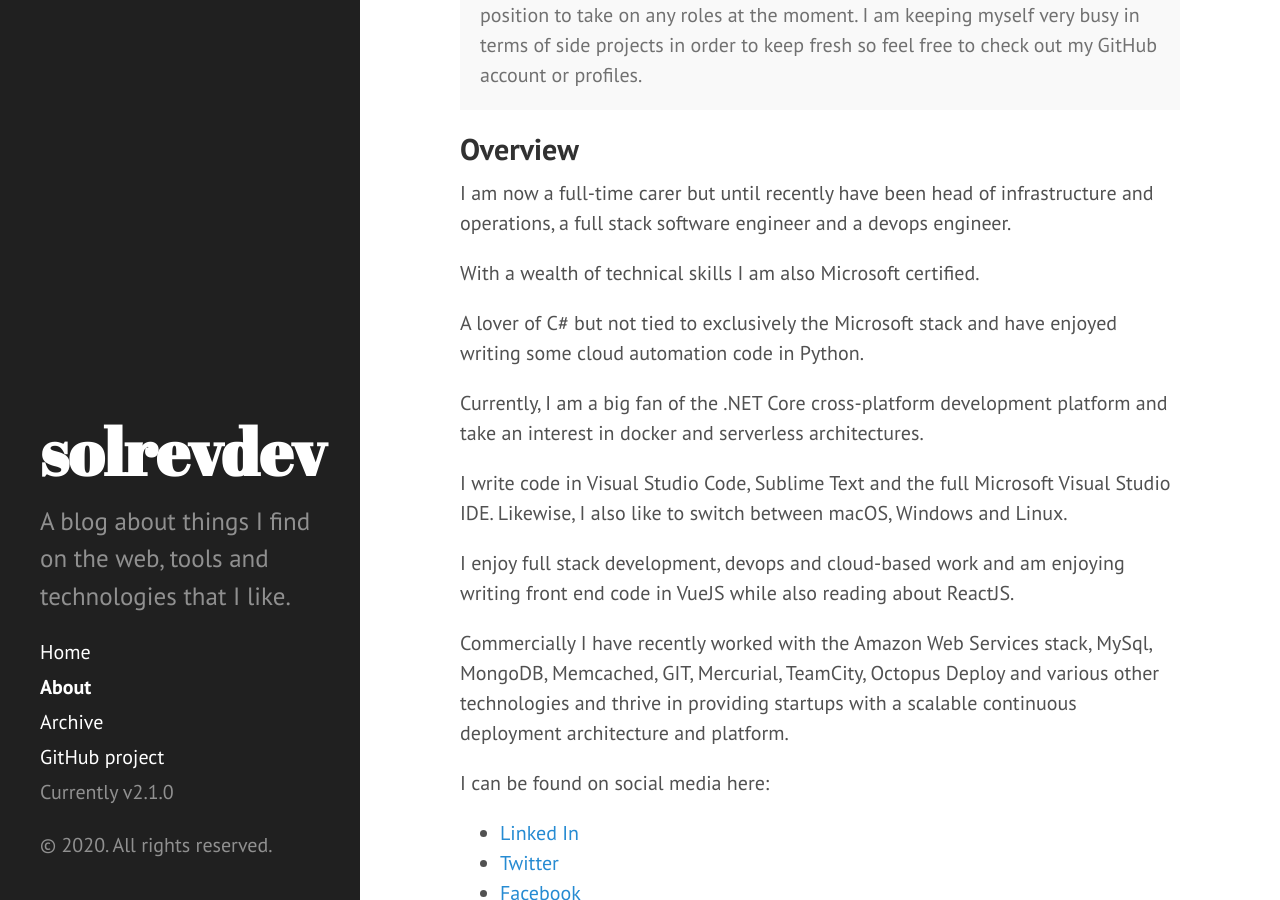
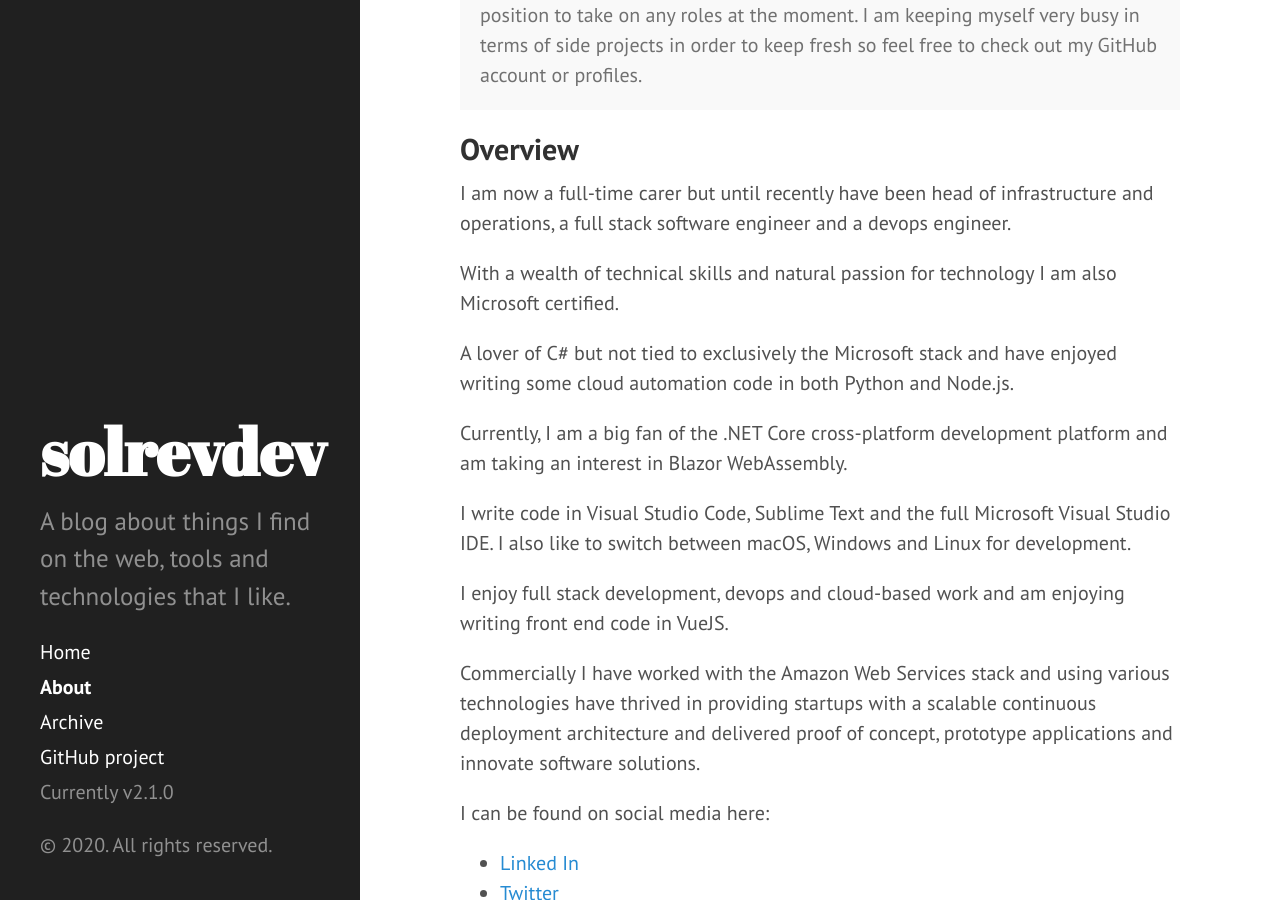
Before and after one commit to solrevdev/solrevdev.github.io, a Jekyll site: the page built from about/index.md, in a window 1280 px wide and 900 px high, scrolled down 220 px. Built offline with Jekyll 4.4.1, drawn with Linux system fonts in a browser that asks for light colours.

Commit message:
Update index.md

```diff
--- a/about/index.md
+++ b/about/index.md
@@ -13,17 +13,17 @@ Note for recruiters, I appreciate any interest in me and by all means, add me as
 
 I am now a full-time carer but until recently have been head of infrastructure and operations, a full stack software engineer and a devops engineer.
 
-With a wealth of technical skills I am also Microsoft certified.
+With a wealth of technical skills and natural passion for technology I am also Microsoft certified.
 
-A lover of C# but not tied to exclusively the Microsoft stack and have enjoyed writing some cloud automation code in Python.
+A lover of C# but not tied to exclusively the Microsoft stack and have enjoyed writing some cloud automation code in both Python and Node.js.
 
-Currently, I am a big fan of the .NET Core cross-platform development platform and take an interest in docker and serverless architectures.
+Currently, I am a big fan of the .NET Core cross-platform development platform and am taking an interest in Blazor WebAssembly.
 
-I write code in Visual Studio Code, Sublime Text and the full Microsoft Visual Studio IDE. Likewise, I also like to switch between macOS, Windows and Linux.
+I write code in Visual Studio Code, Sublime Text and the full Microsoft Visual Studio IDE. I also like to switch between macOS, Windows and Linux for development.
 
-I enjoy full stack development, devops and cloud-based work and am enjoying writing front end code in VueJS while also reading about ReactJS.
+I enjoy full stack development, devops and cloud-based work and am enjoying writing front end code in VueJS.
 
-Commercially I have recently worked with the Amazon Web Services stack, MySql, MongoDB, Memcached, GIT, Mercurial, TeamCity, Octopus Deploy and various other technologies and thrive in providing startups with a scalable continuous deployment architecture and platform.
+Commercially I have worked with the Amazon Web Services stack and using various technologies have thrived in providing startups with a scalable continuous deployment architecture and delivered proof of concept, prototype applications and innovate software solutions.
 
 I can be found on social media here:
 
```
